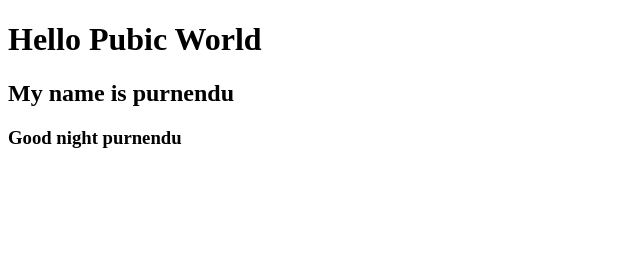
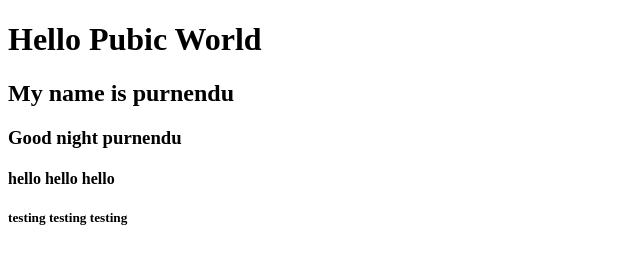
Before and after one commit to purnendumondal123/practice3, a plain HTML site: page index.html in a window 1280 px wide. Shown: the whole page, without its empty margins (0-640 px from the left). Drawn offline with Linux system fonts and the light colour scheme.

Commit message:
add hello and testing line

```diff
--- a/index.html
+++ b/index.html
@@ -9,5 +9,9 @@
     <h1>Hello Pubic World</h1>
     <h2>My name is purnendu  </h2>
     <h3>Good night purnendu</h3>
+
+    <h4>hello hello hello </h4>
+
+    <h5>testing testing testing</h5>
 </body>
 </html>
```
